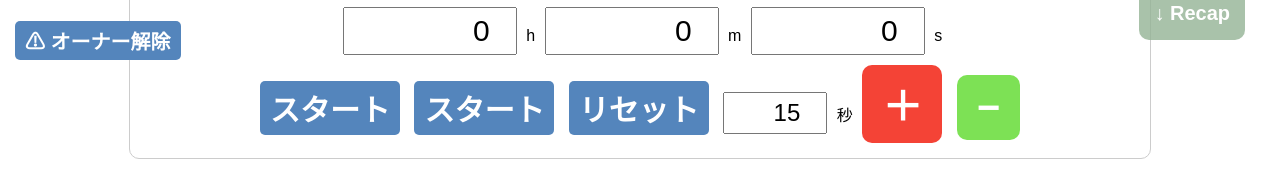
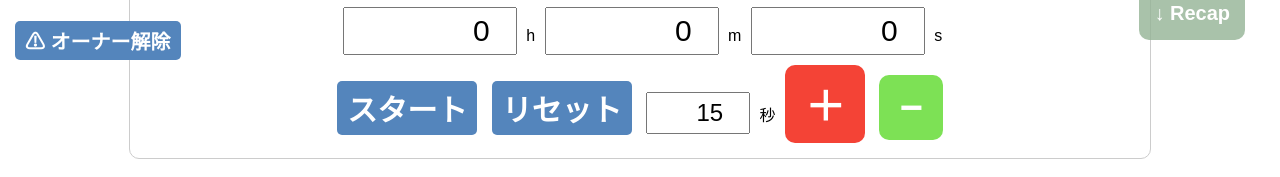
Before and after one commit to djtomkoya/test-timer, a plain HTML site: page index.html in a window 1280 px wide. Shown: the part 725-902 px from the top of the page. Drawn offline with Linux system fonts and the light colour scheme; no server answers.

Commit message:
Update index.html

```diff
--- a/index.html
+++ b/index.html
@@ -248,7 +248,7 @@ function updateClockTime() {
        <input type="number" id="h${i}" min="0" value="0"> h
        <input type="number" id="m${i}" min="0" max="59" value="0"> m
        <input type="number" id="s${i}" min="0" max="59" value="0"> s <br/>
-       <button onclick="startTimer('${name}', ${i})">スタート</button>
+
        <button id="start${i}" onclick="startTimer('${name}', ${i})">スタート</button>
   <button id="reset${i}" onclick="resetTimer('${name}', ${i})">リセット</button>
 
```
